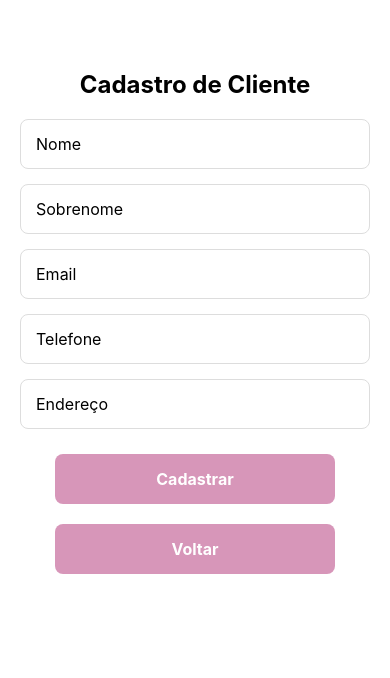
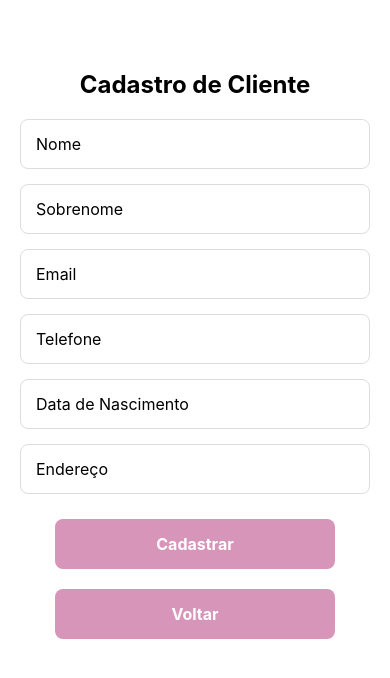
Before and after one commit to lBorD/BeautyApp, a React Native app: screen /registerCustomer in a window 390 px wide. Shown: the top 678 px of the page. Built offline with nearby package versions, Linux system fonts and the light colour scheme.

Commit message:
added birthdate on client and fix console.error of api

```diff
--- a/src/screens/clients/registerCustomer.jsx
+++ b/src/screens/clients/registerCustomer.jsx
@@ -13,6 +13,7 @@ export default function RegisterClient() {
     lastName: '',
     email: '',
     phone: '',
+    birthDate: '',
     address: ''
   });
 
@@ -31,6 +32,7 @@ export default function RegisterClient() {
         lastName: formData.lastName,
         email: formData.email,
         phone: formData.phone,
+        birthDate: formData.birthDate,
         address: formData.address
       });
 
@@ -84,6 +86,13 @@ export default function RegisterClient() {
           dataDetectorTypes={'phoneNumber'}
           value={formData.phone}
           onChangeText={(value) => handleInputChange('phone', value)}
+        />
+
+        <TextInput
+          style={styles.input}
+          placeholder="Data de Nascimento"
+          value={formData.birthDate}
+          onChangeText={(value) => handleInputChange('birthDate', value)}
         />
 
         <TextInput
--- a/src/services/api.js
+++ b/src/services/api.js
@@ -1,7 +1,7 @@
 import axios from 'axios';
 
 const api = axios.create({
-  baseURL: 'https://e3af-179-109-206-111.ngrok-free.app',
+  baseURL: 'https://de1a-179-109-206-245.ngrok-free.app',
   timeout: 5000,
   headers: {
     'Content-Type': 'application/json',
```
